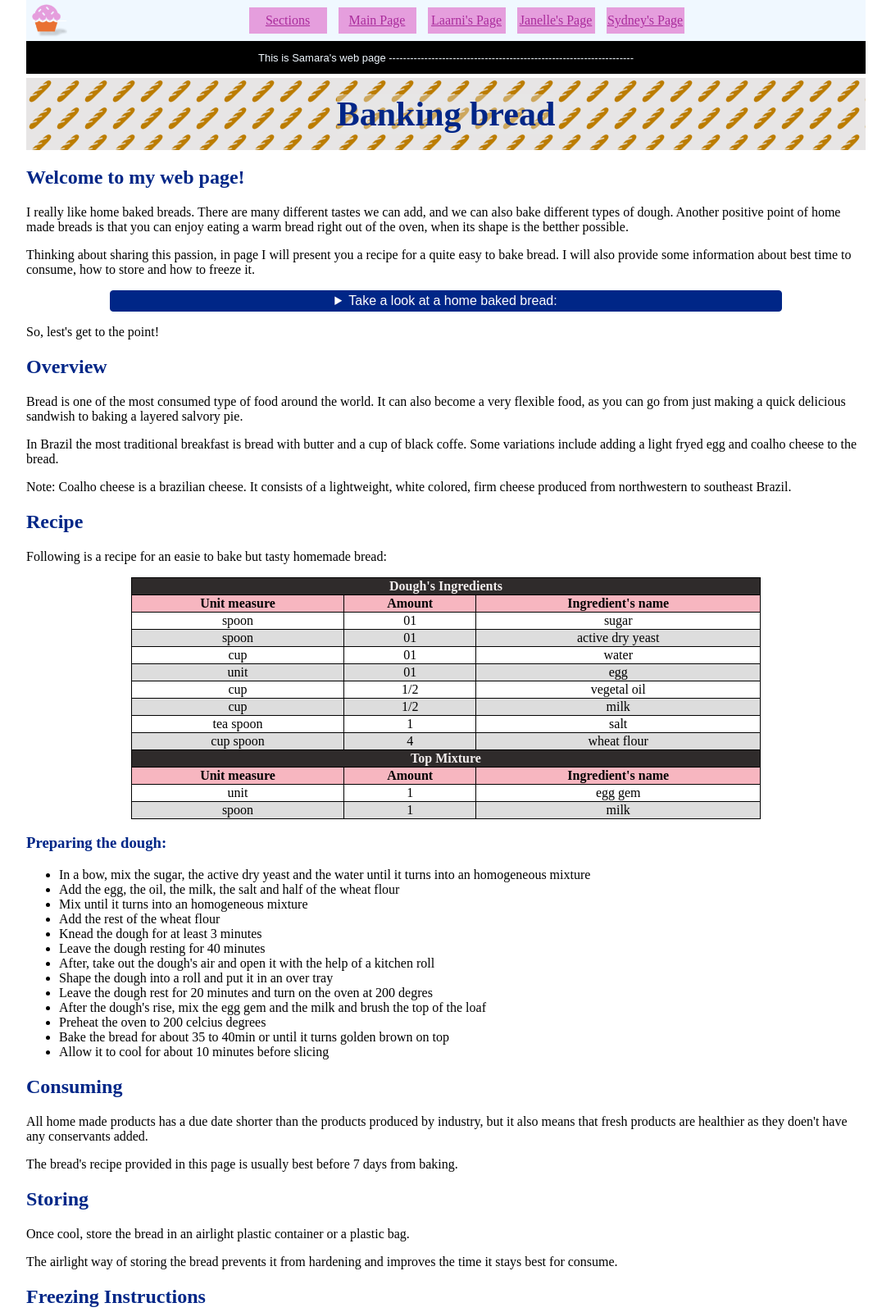
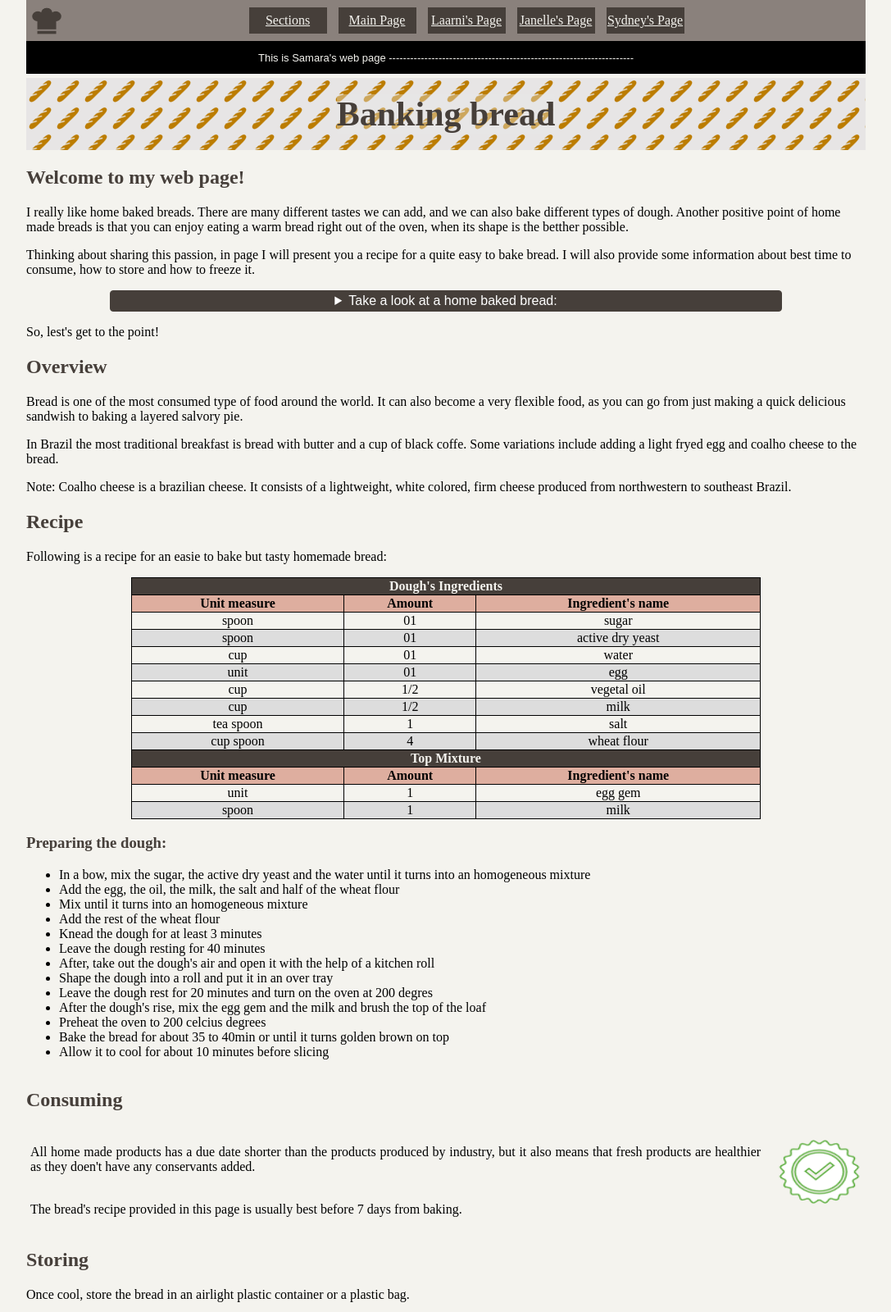
Before and after one commit to SamaraMaciel/SamaraMaciel.github.io, a plain HTML site: page samara.html in a window 1280 px wide. Shown: the top 1600 px of the page at 82% size, without its empty margins (96-1183 px from the left). Drawn offline with Linux system fonts and the light colour scheme.

Commit message:
Update of samara's page (html and css) and color of the images

```diff
--- a/samara.html
+++ b/samara.html
@@ -16,7 +16,7 @@
         <nav>
             <div class="navleft">
                 <!-- Image created using power point -->
-                <img id="cupcakepng" src="./images/cupcake.png" alt="Cupcake logo" width="50" height="45">
+                <img id="baking-hatg" src="./images/baking-hat.png" alt="Baking-hat logo" width="50" height="45">
                 <!-- Adding dropdwon menu -->
                 <ul class="navlinks">
                     <li class="navlinks1"><a class="button" href="">Sections</a>
@@ -82,7 +82,7 @@
                 </p>
                 <details>
                     <summary>Take a look at a home baked bread:</summary>
-                    <img id="homebread" src="./images/samara-bread.jpg" alt="Home baked bread image" width="350" height="200">
+                    <img id="homebread" src="./images/samara-bread.jpg" alt="Home baked bread image" width="50%" height="200">
                 </details>
                 <p>So, lest's get to the point!</p>
             </div>
@@ -211,12 +211,18 @@
                 </ul>
         </section>
 
-        <section id="internal-link3">
+        <section class="grid-container" id="internal-link3">
             <h2>Consuming</h2>
-            <p>All home made products has a due date shorter than the products produced by industry, but it also means that fresh products
-                are healthier as they doen't have any conservants added.
-            </p>
-            <p>The bread's recipe provided in this page is usually best before 7 days from baking.</p>
+            <div class="grid-item" id="grid-item1">
+                <p>All home made products has a due date shorter than the products produced by industry, but it also means that fresh products
+                    are healthier as they doen't have any conservants added.
+                </p>
+                <p>The bread's recipe provided in this page is usually best before 7 days from baking.</p>
+            </div>
+            <div class="grid-item" id="grid-item2">
+                <!-- Image created using power point -->
+                <img id="best-before" src="./images/best-before.png" alt="Best before image" width="100%" height="80%">
+            </div>
         </section>
 
         <section id="internal-link4">
@@ -225,9 +231,9 @@
             <p>The airlight way of storing the bread prevents it from hardening and improves the time it stays best for consume.</p>
         </section>
 
-        <section id="internal-link5">
+        <section class="multicol-container" id="internal-link5">
             <h2>Freezing Instructions</h2>
-            <p>You can freeze the bread after it's baked. Wrap the bread in a plastic wrap and store it on freezer for up to 3 months.</p>
+                <p>You can freeze the bread after it's baked. Wrap the bread in a plastic wrap and store it on freezer for up to 3 months.</p>
             <p>To unfreeze the bread leave it in room temperature until it is completely unfrozen or reheat the bread in a preheated oven
                 for about 10 min. It is also possible to reheat the bread using a airfryer.
             </p>
--- a/styles/samara.css
+++ b/styles/samara.css
@@ -3,6 +3,7 @@ body {
     width: 80%;
     max-width: 1200px;
     margin: auto auto 300px auto;
+    background-color: #F4F3EE;
 }
 
 /* Formatimg the height of the internal main container.
@@ -26,7 +27,7 @@ The background image here can be changed or removed in each page*/
 
 h1 {
     text-align: center;
-    color: rgb(0, 38, 135);
+    color: #463F3A;
     justify-content: center;
     font-size: 42px;
     margin: auto;
@@ -38,7 +39,7 @@ h1 {
 }
 
 h2, h3 {
-    color: rgb(0, 38, 135);
+    color: #463F3A;
 }
 
 /* Its using flex box - Formating the class 'top' inside the tag aside. It's the fist text that appears in my page,
@@ -48,7 +49,8 @@ header element so the header will always stick to the top of the page.*/
     font-size: .8125rem;
     display: flex;
     font-family: Arial, Helvetica, sans-serif;
-    color: aliceblue;
+    /* color: aliceblue; */
+    color: #F4F3EE;;
     background-color: black;
     align-items: center;
     justify-content: center;
@@ -61,7 +63,7 @@ header element so the header will always stick to the top of the page.*/
 The background color can be changed of each page.*/
 header{
     display: block;
-    background-color:aliceblue;
+    background-color: #8A817C;
     height: 50px;
 }
 
@@ -131,7 +133,7 @@ It's also formating the position */
 a:link	{
     /* box-sizing: inherit; */
     display: inline-block;
-    color: rgb(170, 44, 156);
+    color: #F4F3EE;
     text-align: center;
 
 }
@@ -139,19 +141,19 @@ a:link	{
 /* Formating the color of the link that has already been clicked.
 This can be changed in each page. */
 a:visited{
-    color: rgb(170, 44, 156);
+    color: #F4F3EE;
 }
 
 /* Formating the color of think when you pass the mouse over it.
 This can be changed in each page. */
 a:hover{
-    color: rgb(209, 31, 90);
+    color: #DFAE9F;
 }
 
 /* General formating of each li element inside the ul list.
 The color here can be changed in each page. */
 .button{
-    background-color: rgb(229, 158, 221);
+    background-color: #463F3A;
     border: none;
     padding: 7px 0px;
     margin: 5px;
@@ -193,7 +195,7 @@ It is using flexbox. */
 /* Formating the links of the 'Sections' button */
 .dropdowncontent a{
     display: block;
-    background-color: lightblue;
+    background-color: #463F3A;
     align-items: center;
     width: 105px;
     text-decoration: none;
@@ -203,7 +205,7 @@ It is using flexbox. */
 when you pass the mouse over it.
 The color can be changed in each page. */
 .dropdowncontent a:hover{
-    background-color: rgb(229, 158, 221);
+    background-color: #8A817C;
 }
 
 /* Formating the internal links of the drop down menu
@@ -215,11 +217,11 @@ when you pass the mouse over it. */
 
 /* formating element "details". This is my element not covered in class */
 details {
-    border: 1px solid rgb(0, 38, 135);
+    border: 1px solid #463F3A;
     border-radius: 4px;
     /* padding: 0.5em 0.5em 0; */
     color: white;
-    background-color: rgb(0, 38, 135);
+    background-color: #463F3A;
     margin-left: 10%;
     margin-right: 10%;
     text-align: center;
@@ -239,7 +241,7 @@ details {
   }
 
   details[open] summary {
-    border-bottom: 1px solid rgb(229, 158, 221);
+    border-bottom: 1px solid #DEAE9F;
     margin-bottom: 0.5em;
   }
 
@@ -257,12 +259,12 @@ table, td, th {
 }
 
 #hrow1, #hrow2 {
-    color: rgb(243, 238, 238);
-    background-color: rgb(47, 43, 43);
+    color: #F4F3EE;
+    background-color: #463F3A;;
 }
 
 th {
-    background-color: rgb(247, 182, 192);
+    background-color: #DEAE9F;
 }
 
 /* td, th{
@@ -294,14 +296,14 @@ ul.shortscreen{
 
 .dropdowsections2 a{
     display: block;
-    background-color: lightblue;
+    background-color: #463F3A;
     align-items: center;
     width: 105px;
     text-decoration: none;
 }
 
 .dropdowsections2 a:hover{
-    background-color: rgb(229, 158, 221);;
+    background-color: #8A817C;
 }
 
 .shortscreen1:hover .dropdowsections2{
@@ -317,14 +319,14 @@ ul.shortscreen{
 
 .dropdowpages2 a{
     display: block;
-    background-color: lightblue;
+    background-color: #463F3A;
     align-items: center;
     width: 105px;
     text-decoration: none;
 }
 
 .dropdowpages2 a:hover{
-    background-color: rgb(229, 158, 221);;
+    background-color: #8A817C;
 }
 
 .shortscreen2:hover .dropdowpages2{
@@ -341,13 +343,57 @@ ul.shortscreen{
     }
 }
 
+/* Start of the grid container */
+section, #internal-link-3{
+    height: fit-content;
+    width: 100%;
+}
+
+
+.grid-container{
+    display: grid;
+    grid-template-columns: 88% 12%;
+    gap: 5px;
+    text-align: justify;
+}
+
+#grid-item1{
+    display: grid;
+    grid-column-start: 1;
+    grid-column-end: 1;
+    padding: 0px 5px 0px 5px;
+}
+
+#grid-item2{
+    display: grid;
+    grid-column-start: 2;
+    grid-column-end: 2;
+    /* border: 1px solid black; */
+}
+
+/*End of the grid ocntainer  */
+
+/* Start of the multicol container */
+
+.multicol-container{
+    column-count: 2;
+    /* column-width: 25%, 75%; */
+}
+
+.multicol-container, h2{
+    column-span: all;
+}
+
+
+/* End of the multicol container */
+
 /* Formating footer.
 The colours can be changed in each page */
 footer{
     padding: 1px 0px 0px 0px;
     height: 122px;
     color: white;
-    background-color: rgb(0, 38, 135);
+    background-color: #463F3A;
     margin-top: 30%;
     margin-bottom: 0px;
 }
```
Also changed, not shown: images/baking-hat.png (added), images/best-before.png (added), images/home.png, images/menu.png.
